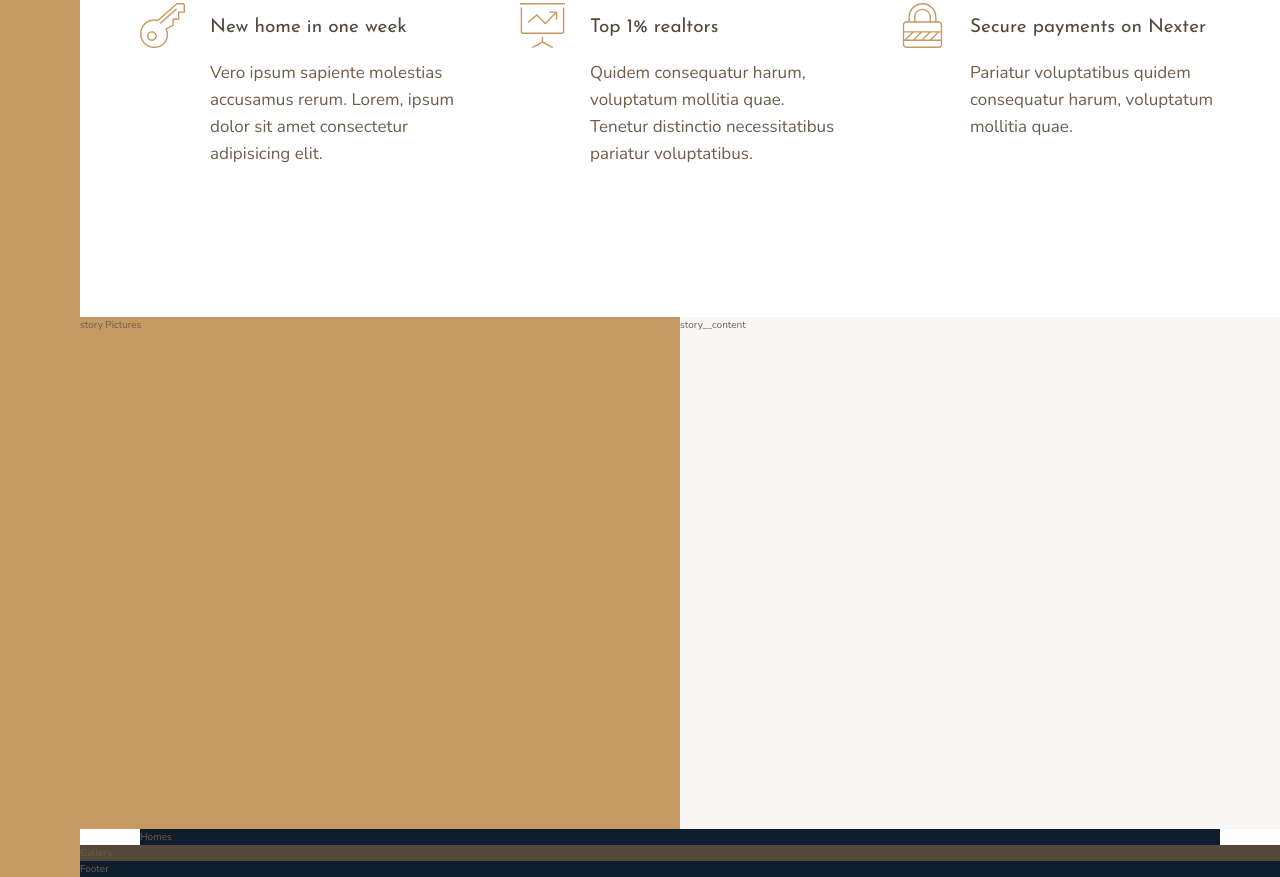
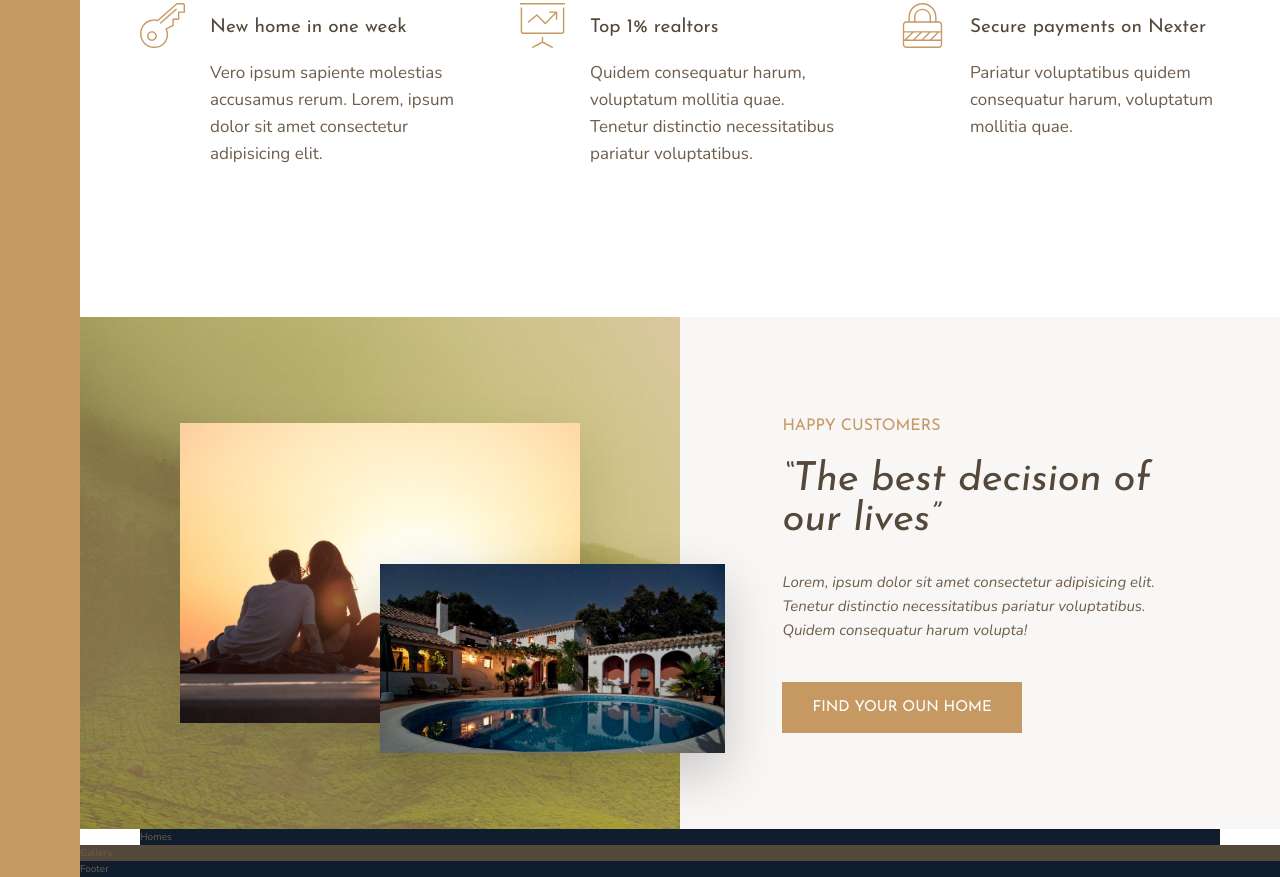
Before and after one commit to alinaaleks/nexter-project, a website: page index.html in a window 1280 px wide. Shown: the part 991-1868 px from the top of the page. Drawn offline with nearby package versions, Linux system fonts and the light colour scheme.

Commit message:
Build story section.

```diff
--- a/index.html
+++ b/index.html
@@ -70,10 +70,14 @@
         </section>
 
         <div class="story__pictures">
-           story  Pictures
+           <img class="story__img--1" src="img/story-1.jpeg" alt="Couple with new house">
+           <img class="story__img--2" src="img/story-2.jpeg" alt="New house">
         </div>
         <div class="story__content">
-            story__content
+            <h3 class="heading-3 mb-sm">Happy customers</h3>
+            <h2 class="heading-2 heading-2--dark mb-md">&ldquo;The best decision of our lives&rdquo;</h2>
+            <p class="story__text">Lorem, ipsum dolor sit amet consectetur adipisicing elit. Tenetur distinctio necessitatibus pariatur voluptatibus. Quidem consequatur harum volupta!</p>
+            <button class="btn">Find your oun home</button>
         </div>
 
         <section class="homes">
--- a/sass/_story.scss
+++ b/sass/_story.scss
@@ -1,11 +1,48 @@
 .story {
   &__pictures {
     grid-column: full-start / col-end 4;
-    background-color: $color-primary;
+
+    display: grid;
+    grid-template-rows: repeat(6, 1fr);
+    grid-template-columns: repeat(6, 1fr);
+    align-items: center;
+    background-image: linear-gradient(rgba($color-primary, .5), rgba($color-primary, .5)), url(../img/back.jpg);
+  }
+
+  &__img--1 {
+    grid-area: 2 / 2 / 6 / 6;
+    width: 100%;
+    box-shadow: 0 2rem 5rem rgba(#000,.1);
+  }
+
+  &__img--2 {
+    grid-area: 4 / 4 / 6 / 7;
+    z-index: 20;
+    width: 115%;
+    box-shadow: 0 2rem 5rem rgba(#000,.2);
   }
 
   &__content {
     grid-column: col-start 5 / full-end;
+
+    display: flex;
+    flex-direction: column;
+    justify-content: center;
+    align-items: flex-start;
+
+    /* OR the same using grid. but more intuitive to uze flexbox for a 1-dimensional layout
+    display: grid;
+    justify-items: start;
+    align-content: center;
+    */
+
+    padding: 6rem 8vw;
     background-color: $color-grey-light-1;
   }
+
+  &__text {
+    margin-bottom: 4rem;
+    font-size: 1.5rem;
+    font-style: italic;
+  }
 }
--- a/sass/_typography.scss
+++ b/sass/_typography.scss
@@ -10,10 +10,24 @@
 
 .heading-2 {
   @extend %heading;
+  font-size: 4rem;
+  font-style: italic;
+  line-height: 1;
+
+  &--light {
+    color: $color-grey-light-1;
+  }
+
+  &--dark {
+    color: $color-grey-dark-1;
+  }
 }
 
 .heading-3 {
   @extend %heading;
+  color: $color-primary;
+  text-transform: uppercase;
+  font-size: 1.6rem;
 }
 
 .heading-4 {
@@ -28,3 +42,25 @@
     color: $color-grey-dark-1;
   }
 }
+
+.btn {
+  padding: 1.8rem 3rem;
+  background-color: $color-primary;
+  border: none;
+  border-radius: 0;
+  color: #fff;
+  text-transform: uppercase;
+  font-family: $font-display;
+  font-size: 1.5rem;
+  cursor: pointer;
+  transition: all .2s;
+
+  &:hover {
+    background-color: $color-primary-dark;
+  }
+}
+
+.mb-sm { margin-bottom: 2rem; }
+.mb-md { margin-bottom: 3rem; }
+.mb-lg { margin-bottom: 4rem; }
+.mb-hg { margin-bottom: 6rem; }
```
Also changed, not shown: css/style.css.
